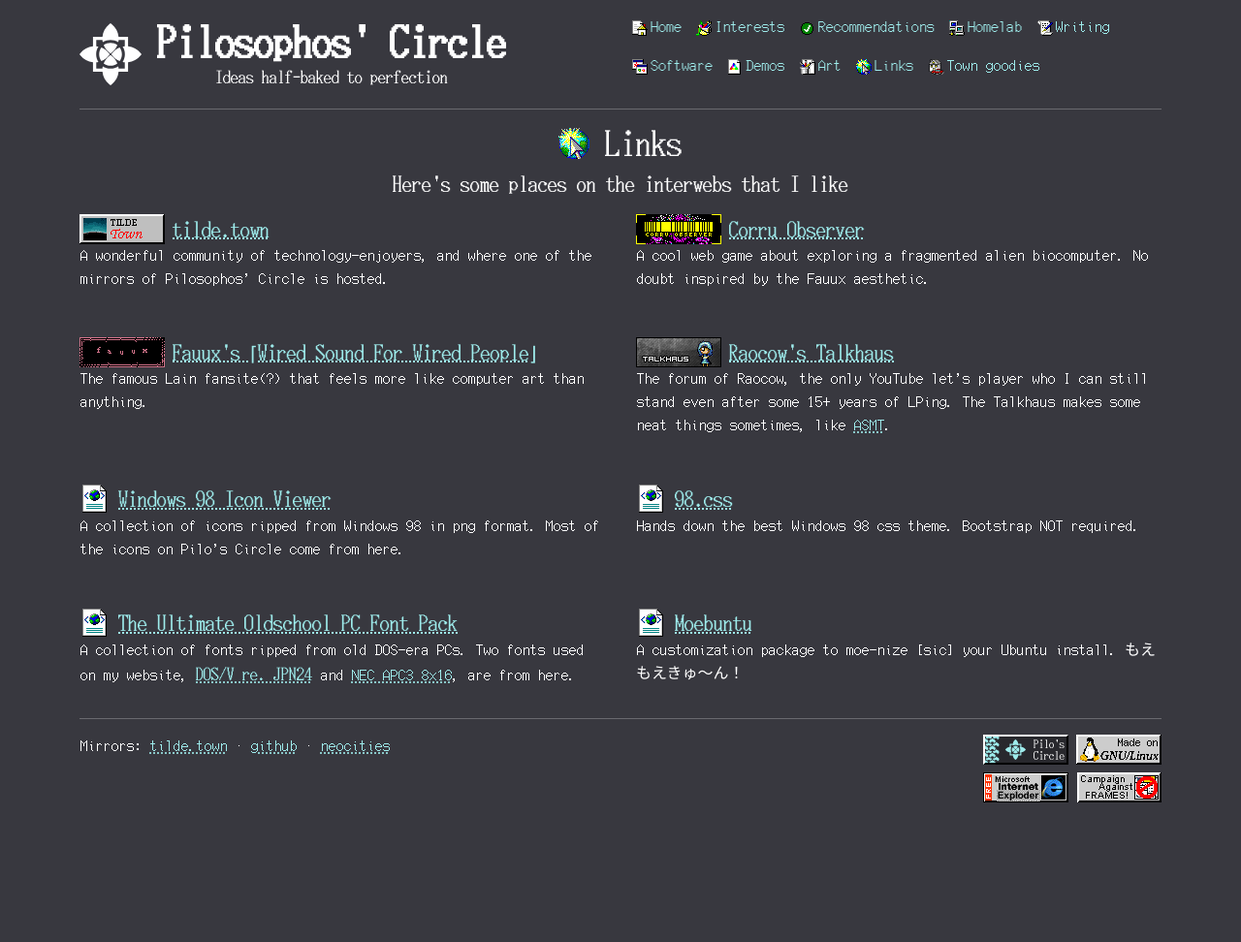
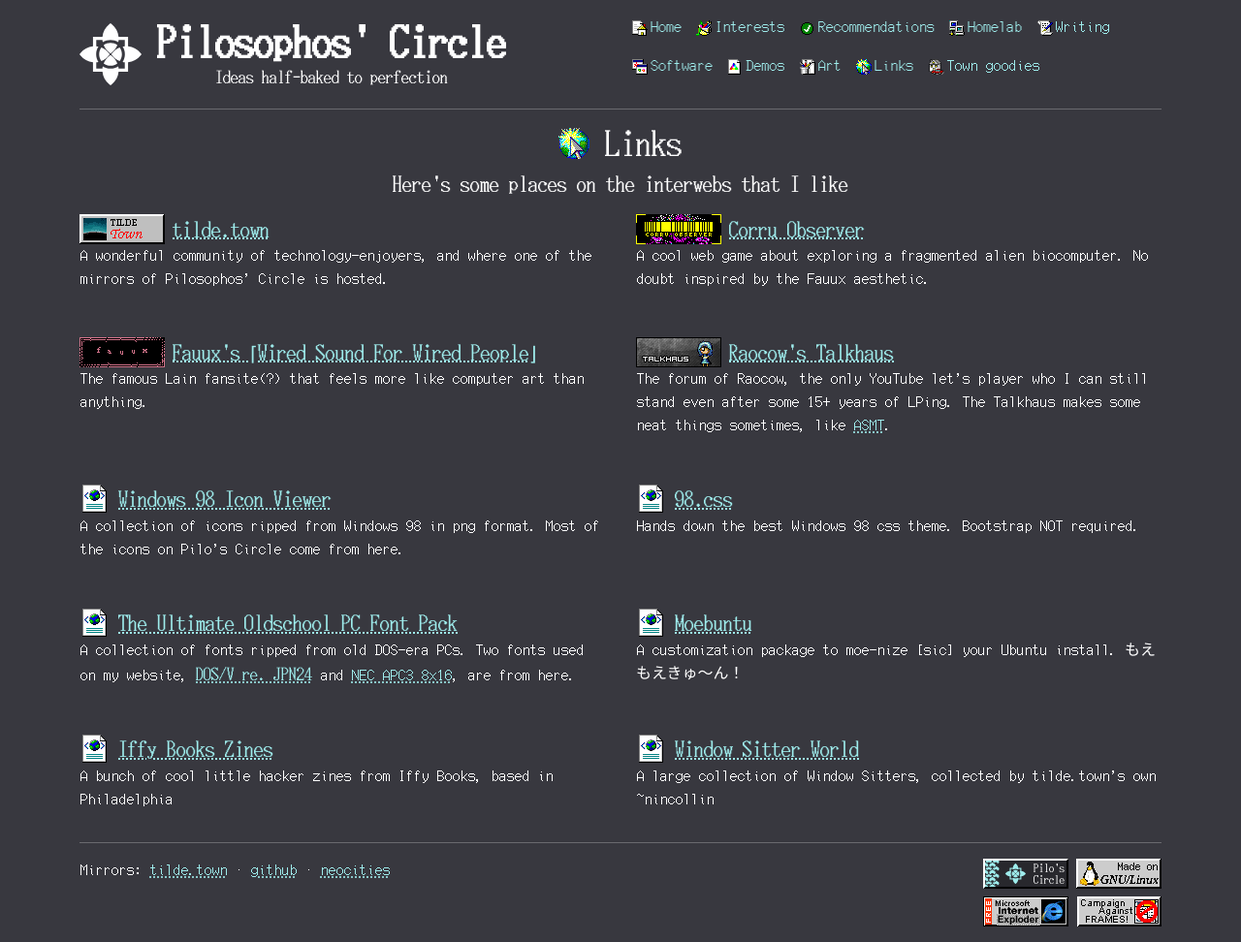
Before and after one commit to pilosophos/pilosophos-site-v1, a Jekyll site: the page built from links.html, in a window 1280 px wide. Shown: the whole page at 97% size. Built offline with Jekyll 4.4.1, drawn with Linux system fonts in a browser that asks for light colours; before the commit the page ends 900 px from its top, so only the background shows below that.

Commit message:
add a couple links

```diff
--- a/links.html
+++ b/links.html
@@ -74,5 +74,21 @@
       </a>
       <p>A customization package to moe-nize [sic] your Ubuntu install. もえもえきゅ～ん！</p>
     </li>
+
+    <li>
+      <a href="https://iffybooks.net/zines/" class="badge-link">
+        <img src="{{ '/assets/images/icons/xml.png' | relative_url }}" role="presentation">
+        <span class="h5">Iffy Books Zines</span>
+      </a>
+      <p>A bunch of cool little hacker zines from Iffy Books, based in Philadelphia</p>
+    </li>
+
+    <li>
+      <a href="https://windowsitter.world/" class="badge-link">
+        <img src="{{ '/assets/images/icons/xml.png' | relative_url }}" role="presentation">
+        <span class="h5">Window Sitter World</span>
+      </a>
+      <p>A large collection of Window Sitters, collected by tilde.town's own ~nincollin</p>
+    </li>
   </ul>
 </div>
```
